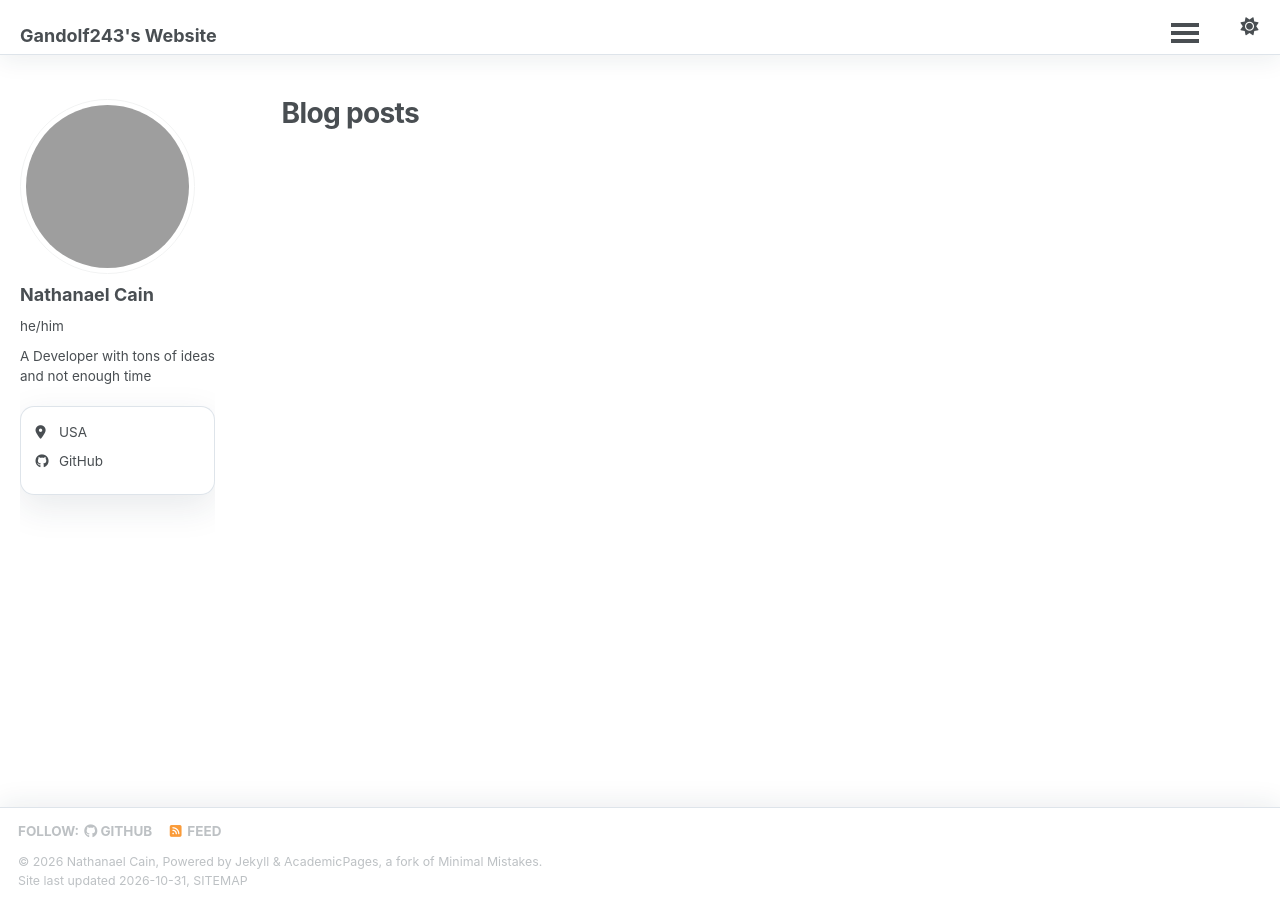
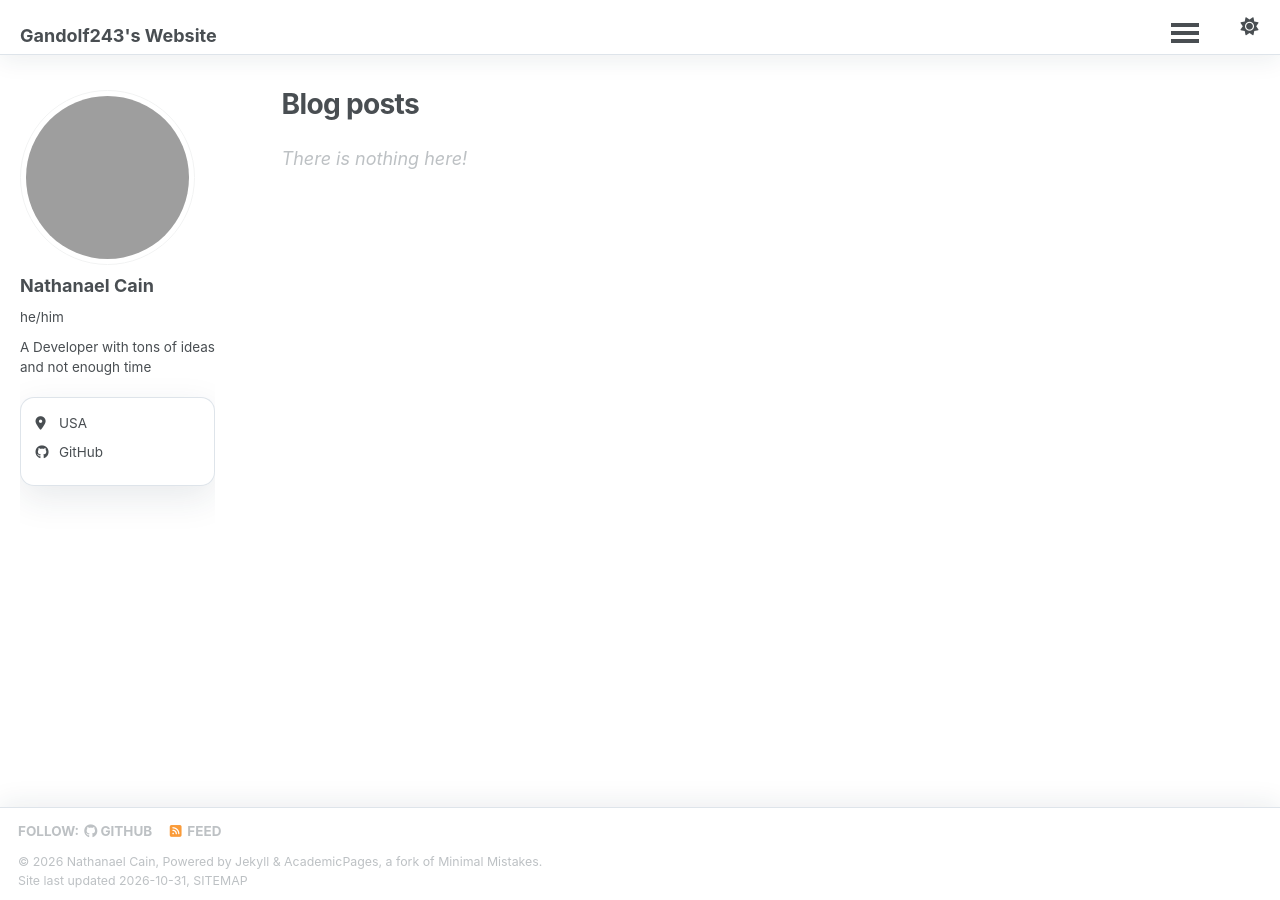
Before and after one commit to gandolf243/gandolf243.github.io, a Jekyll site: the page built from _pages/year-archive.html, in a window 1280 px wide. Built offline with Jekyll 4.4.1, drawn with Linux system fonts in a browser that asks for light colours; a style sheet for code colours, icons or effects is not loaded; grey boxes are pictures that could not be loaded.

Commit message:
Show message on empty archives

```diff
--- a/_layouts/archive.html
+++ b/_layouts/archive.html
@@ -19,6 +19,11 @@ layout: default
     {% unless page.header.overlay_color or page.header.overlay_image %}
       <h1 class="page__title">{{ page.title }}</h1>
     {% endunless %}
-    {{ content }}
+    {% assign rendered_page_content = content | strip %}
+    {% if rendered_page_content == "" %}
+      <p class="page__empty">There is nothing here!</p>
+    {% else %}
+      {{ content }}
+    {% endif %}
   </div>
 </div>
```
